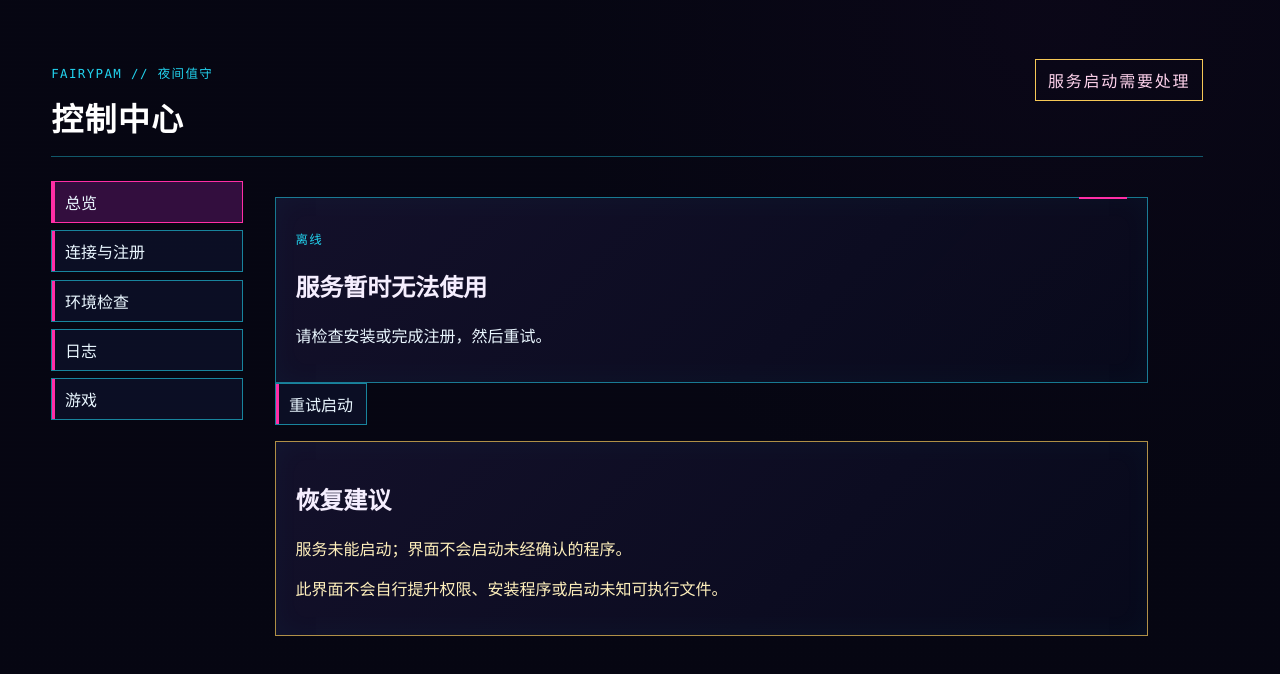
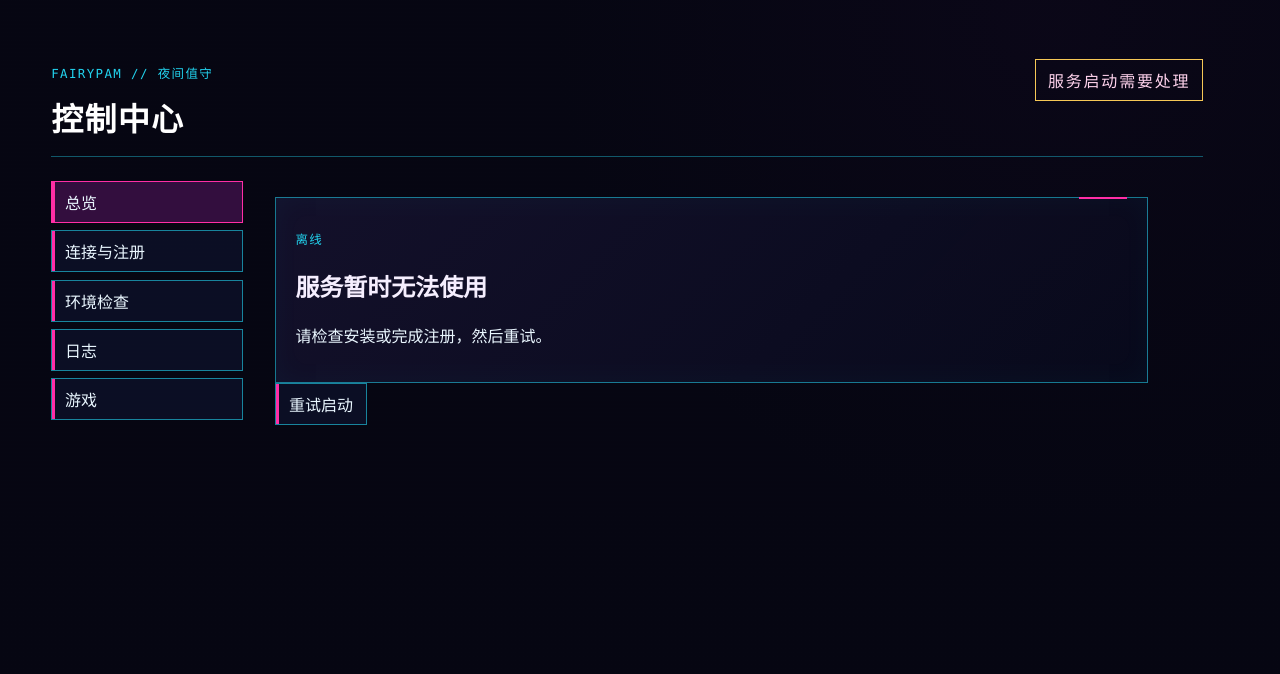
Before and after one commit to atiasn/fairypam-rust-agent, a React (Vite) app in the folder tauri-ui/: page / in a window 1280 px wide. Shown: the top 674 px of the page. Built offline with nearby package versions, Linux system fonts and the light colour scheme.

Commit message:
🧹 chore: sync Agent source 514b2e70f11ca7cacc2b230dda4297de8fc2268f

```diff
--- a/tauri-ui/src/components/RecoveryCard.tsx
+++ /dev/null
@@ -1,18 +0,0 @@
-type Props = { reason?: string; message?: string };
-
-const recoveryMessages: Record<string, string> = {
-  'local.transport.disconnected': '后台服务暂时无法连接，请稍候后重试。',
-  'local.transport.pipe_not_found': '后台服务尚未准备完成，请稍候后重试。',
-  'local.transport.timeout': '等待服务响应超时，请稍候后重试。',
-  'agent.guardian.emergency': '服务已进入保护状态，请检查后再试。',
-};
-
-export function RecoveryCard({ reason, message }: Props) {
-  return (
-    <section className="recovery-card" aria-labelledby="recovery-heading">
-      <h2 id="recovery-heading">恢复建议</h2>
-      <p>{message ?? recoveryMessages[reason ?? ''] ?? '服务暂时不可用，请稍候后重新打开此界面。'}</p>
-      <p>此界面不会自行提升权限、安装程序或启动未知可执行文件。</p>
-    </section>
-  );
-}
--- a/tauri-ui/src/pages/ConnectionPage.tsx
+++ b/tauri-ui/src/pages/ConnectionPage.tsx
@@ -1,7 +1,6 @@
 import { useState } from 'react';
 import { useMutation, useQuery, useQueryClient, type UseQueryResult } from '@tanstack/react-query';
 
-import { RecoveryCard } from '../components/RecoveryCard';
 import { StatusPanel } from '../components/StatusPanel';
 import { agentApi } from '../lib/agentApi';
 import type { ConnectionState } from '../lib/connectionReducer';
@@ -83,7 +82,6 @@ export function ConnectionPage({ connection, overview, startup, retryStartup }:
         <p className="notice">注册码只会通过受保护的通道提交，界面不会保存它。</p>
       </section>
       {startup.isError && <button onClick={retryStartup} type="button">重试启动</button>}
-      <RecoveryCard reason={connection.reasonCode} />
     </>
   );
 }
--- a/tauri-ui/src/pages/DashboardPage.tsx
+++ b/tauri-ui/src/pages/DashboardPage.tsx
@@ -1,6 +1,5 @@
 import type { UseQueryResult } from '@tanstack/react-query';
 
-import { RecoveryCard } from '../components/RecoveryCard';
 import { StatusPanel } from '../components/StatusPanel';
 import type { ConnectionState } from '../lib/connectionReducer';
 import type { Overview, SupportStatus } from '../lib/contracts';
@@ -37,7 +36,6 @@ export function DashboardPage({ connection, overview, startup, retryStartup }: P
       <>
         <StatusPanel availability="offline" title="服务暂时无法使用" detail="请检查安装或完成注册，然后重试。" />
         <button onClick={retryStartup} type="button">重试启动</button>
-        <RecoveryCard message="服务未能启动；界面不会启动未经确认的程序。" />
       </>
     );
   }
--- a/tauri-ui/src/pages/DiagnosticsPage.tsx
+++ b/tauri-ui/src/pages/DiagnosticsPage.tsx
@@ -57,7 +57,7 @@ export function DiagnosticsPage({ overview }: Props) {
       {environment.data && (
         <ul className="check-list">
           {environment.data.checks.map((check) => (
-            <li key={check.id}><strong>{checkLabels[check.id] ?? '服务项目'}</strong>：{checkStatusLabel(check.status)}{check.recovery && `；${check.recovery}`}</li>
+            <li key={check.id}><strong>{checkLabels[check.id] ?? '服务项目'}</strong>：{checkStatusLabel(check.status)}</li>
           ))}
         </ul>
       )}
```
Also changed, not shown: 2 other files (tests, documents, lock files or other folders).
